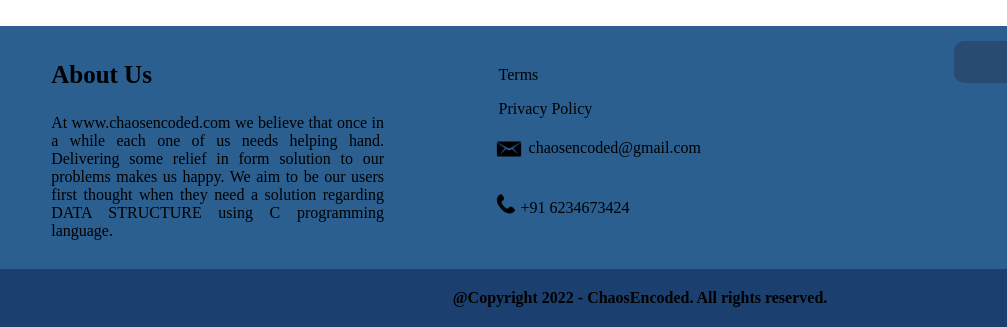
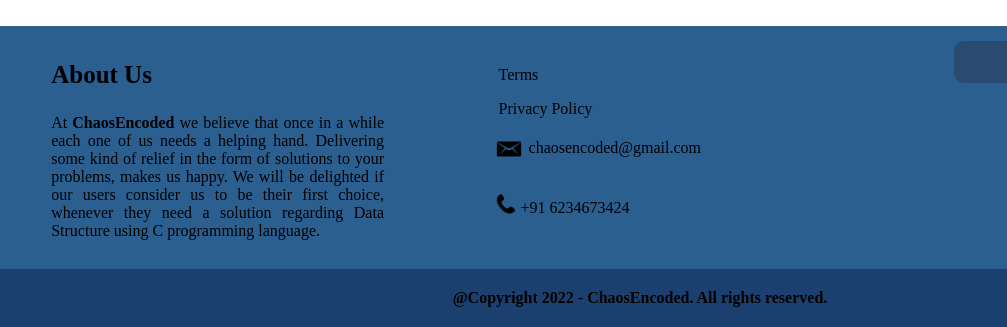
Before and after one commit to divyanshu-26/Chaos-Encoded-, a plain HTML site: page terms.html in a window 1280 px wide. Shown: the part 1572-1899 px from the top of the page, 0-1007 px from the left. Drawn offline with Linux system fonts and the light colour scheme.

Commit message:
Update terms.html

```diff
--- a/terms.html
+++ b/terms.html
@@ -110,9 +110,10 @@
             <div class="first-content">
                 <h3><a href="AboutUs.html">About Us</a></h3>
                 <p>
-                    At www.chaosencoded.com we believe that once in a while each one of us needs helping hand.
-                    Delivering some relief in form solution to our problems makes us happy. We aim to be our users first
-                    thought when they need a solution regarding DATA STRUCTURE using C programming language.
+                    At <strong>ChaosEncoded</strong> we believe that once in a while each one of us needs a helping hand.
+                    Delivering some kind of relief in the form of solutions to your problems, makes us happy.
+                    We will be delighted if our users consider us to be their first choice, whenever they need
+                    a solution regarding Data Structure using C programming language.
                 </p>
             </div>
 
```
